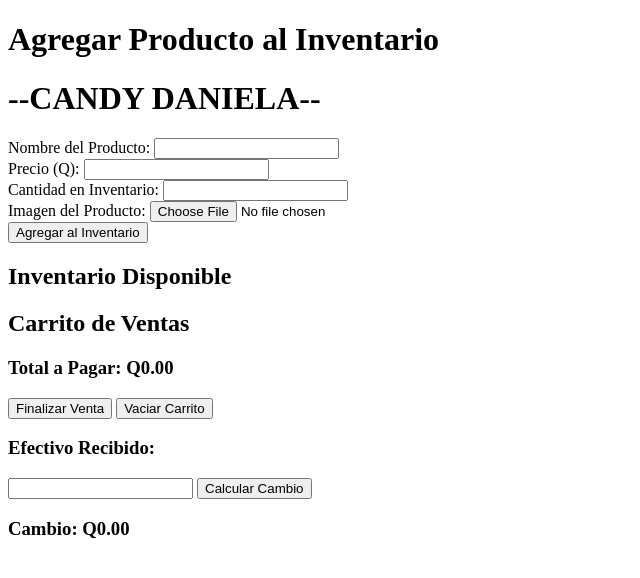
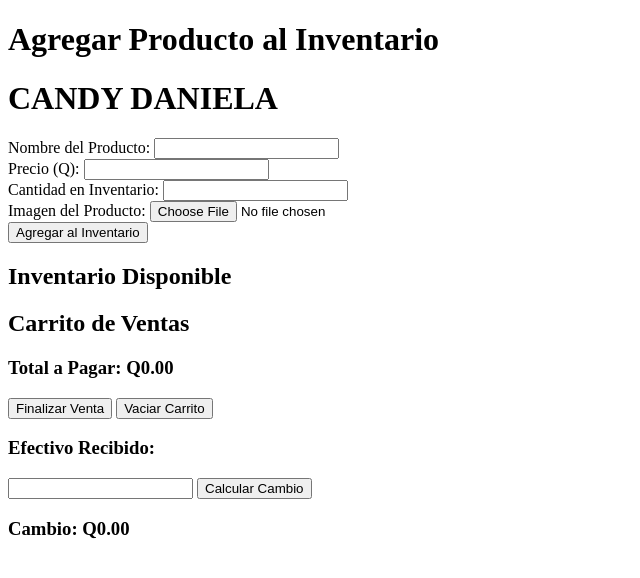
Before and after one commit to dmorales2023/Ventas2, a plain HTML site: page index.html in a window 1280 px wide. Shown: the whole page, without its empty margins (0-640 px from the left). Drawn offline with Linux system fonts and the light colour scheme.

Commit message:
index.html

```diff
--- a/index.html
+++ b/index.html
@@ -12,7 +12,7 @@
 <body>
 
     <h1>Agregar Producto al Inventario</h1>
-     <h1>--CANDY DANIELA--</h1>
+     <h1>CANDY DANIELA</h1>
     <div>
         <label>Nombre del Producto:</label>
         <input type="text" id="productName" required>
```
